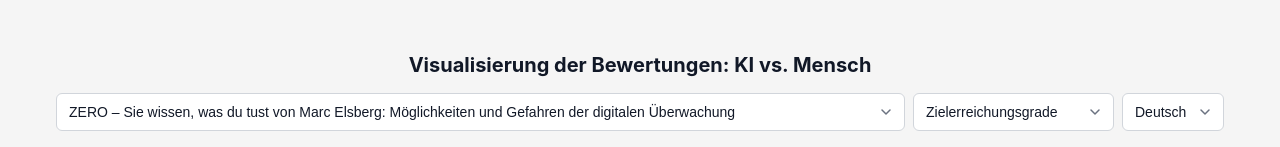
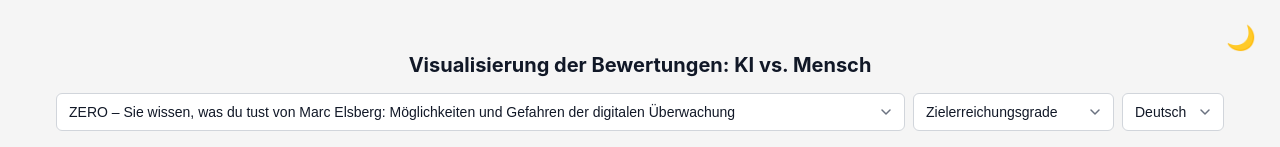
Before and after one commit to schuetz-dhbw/eval_vis, a React (Create React App) app: page / in a window 1280 px wide. Shown: the top 147 px of the page. Built offline with nearby package versions, Linux system fonts and the light colour scheme.

Commit message:
added darkmode

```diff
--- a/src/App.js
+++ b/src/App.js
@@ -1,13 +1,15 @@
 import React from 'react';
 import './App.css';
 import Visualization from './components/visualization';
+import DarkModeToggle from './components/common/DarkModeToggle';
 
 function App() {
-  return (
-      <div className="app-container">
-        <Visualization/>
-      </div>
-  );
+    return (
+        <div className="app-container">
+            <DarkModeToggle />
+            <Visualization/>
+        </div>
+    );
 }
 
 export default App;
--- /dev/null
+++ b/src/components/common/DarkModeToggle.jsx
@@ -0,0 +1,42 @@
+import React, { useEffect, useState } from 'react';
+import { toggleDarkMode } from '../../utils/darkmode';
+import './styles/darkModeToggle.css';
+
+const DarkModeToggle = () => {
+    const [isDark, setIsDark] = useState(false);
+
+    useEffect(() => {
+        // Synchronisiere den Toggle-Status mit dem tatsächlichen Modus
+        setIsDark(document.documentElement.classList.contains('dark-mode'));
+
+        // Event-Listener für System-Präferenzänderungen
+        const mediaQuery = window.matchMedia('(prefers-color-scheme: dark)');
+
+        const handleChange = (e) => {
+            if (localStorage.getItem('darkMode') === null) {
+                setIsDark(e.matches);
+                document.documentElement.classList.toggle('dark-mode', e.matches);
+            }
+        };
+
+        mediaQuery.addEventListener('change', handleChange);
+        return () => mediaQuery.removeEventListener('change', handleChange);
+    }, []);
+
+    const handleToggle = () => {
+        toggleDarkMode();
+        setIsDark(!isDark);
+    };
+
+    return (
+        <button
+            className="dark-mode-toggle"
+            onClick={handleToggle}
+            aria-label={isDark ? "Switch to light mode" : "Switch to dark mode"}
+        >
+            {isDark ? '☀️' : '🌙'}
+        </button>
+    );
+};
+
+export default DarkModeToggle;
--- /dev/null
+++ b/src/components/common/styles/darkModeToggle.css
@@ -0,0 +1,25 @@
+.dark-mode-toggle {
+    background: none;
+    border: none;
+    cursor: pointer;
+    font-size: 1.5rem;
+    position: absolute;
+    top: 1rem;
+    right: 1rem;
+    padding: 0.5rem;
+    border-radius: 50%;
+    display: flex;
+    align-items: center;
+    justify-content: center;
+    transition: background-color 0.3s;
+    z-index: 100;
+}
+
+.dark-mode-toggle:hover {
+    background-color: var(--background-even-row);
+}
+
+.dark-mode-toggle:focus {
+    outline: none;
+    box-shadow: 0 0 0 2px var(--color-border-focus);
+}
--- a/src/index.js
+++ b/src/index.js
@@ -2,11 +2,14 @@
 import ReactDOM from 'react-dom/client';
 import './styles/variables.css';  // Globale Variablen zuerst importieren
 import './styles/global.css';     // Globale Styles danach
-//import './index.css';             // Falls du noch app-spezifische Styles in index.css hast
+import { initDarkMode } from './utils/darkmode';
 import App from './App';
 import reportWebVitals from './reportWebVitals';
 
+initDarkMode();
+
 const root = ReactDOM.createRoot(document.getElementById('root'));
+
 root.render(
   <React.StrictMode>
     <App />
--- a/src/styles/global.css
+++ b/src/styles/global.css
@@ -4,12 +4,36 @@
     color: var(--color-text);
     margin: 0;
     padding: 0;
+    transition: background-color 0.3s ease, color 0.3s ease;
 }
 
 .app-container {
     max-width: 1200px;
     margin: 0 auto;
     padding: var(--padding-lg);
+}
+
+.chart-container,
+.details-container,
+.usage-hints,
+.statistics-container,
+.work-type-analysis-section,
+.metrics-container,
+.grade-box,
+.metric-box {
+    transition: background-color 0.3s ease, border-color 0.3s ease;
+}
+
+/* Besser erkennbare Tooltips im Dark Mode */
+.dark-mode .recharts-default-tooltip {
+    background-color: rgba(40, 40, 40, 0.95) !important;
+    border-color: var(--color-border) !important;
+}
+
+.dark-mode .recharts-tooltip-label,
+.dark-mode .recharts-tooltip-item-name,
+.dark-mode .recharts-tooltip-item-value {
+    color: var(--color-text) !important;
 }
 
 /* Responsive Styles */
--- a/src/styles/variables.css
+++ b/src/styles/variables.css
@@ -33,3 +33,24 @@
     --shadow-sm: 0 1px 2px 0 rgba(0, 0, 0, 0.05);
     --shadow-md: 0 4px 6px -1px rgba(0, 0, 0, 0.1), 0 2px 4px -1px rgba(0, 0, 0, 0.06);
 }
+
+.dark-mode {
+    --color-background: #121212;
+    --color-white: #1e1e1e;
+    --color-text: #e1e1e1;
+    --color-text-light: #a0a0a0;
+
+    --color-border: #333333;
+    --color-border-light: #444444;
+    --color-border-focus: #7779f3;
+
+    --background-even-row: #252525;
+    --background-odd-row: #1e1e1e;
+    --background-total-row: #323232;
+
+    /* Chart-Farben anpassen */
+    --color-primary: #bb86fc;    /* Lila für KI im Dark Mode */
+    --color-secondary: #03dac6;  /* Türkis für Human im Dark Mode */
+    --color-tertiary: #ff7597;   /* Rosa für dritte Datenreihe */
+    --color-quaternary: #3ea6ff; /* Blau für vierte Datenreihe */
+}
--- /dev/null
+++ b/src/utils/darkmode.js
@@ -0,0 +1,20 @@
+export const toggleDarkMode = () => {
+    document.documentElement.classList.toggle('dark-mode');
+
+    // Speichere die Präferenz im localStorage
+    const isDarkMode = document.documentElement.classList.contains('dark-mode');
+    localStorage.setItem('darkMode', isDarkMode ? 'enabled' : 'disabled');
+};
+
+export const initDarkMode = () => {
+    // Prüfe auf gespeicherte User-Präferenz
+    const savedDarkMode = localStorage.getItem('darkMode');
+
+    // Prüfe auf Systempräferenz falls keine Nutzerpräferenz gespeichert ist
+    const prefersDarkMode = window.matchMedia &&
+        window.matchMedia('(prefers-color-scheme: dark)').matches;
+
+    if (savedDarkMode === 'enabled' || (savedDarkMode === null && prefersDarkMode)) {
+        document.documentElement.classList.add('dark-mode');
+    }
+};
```
